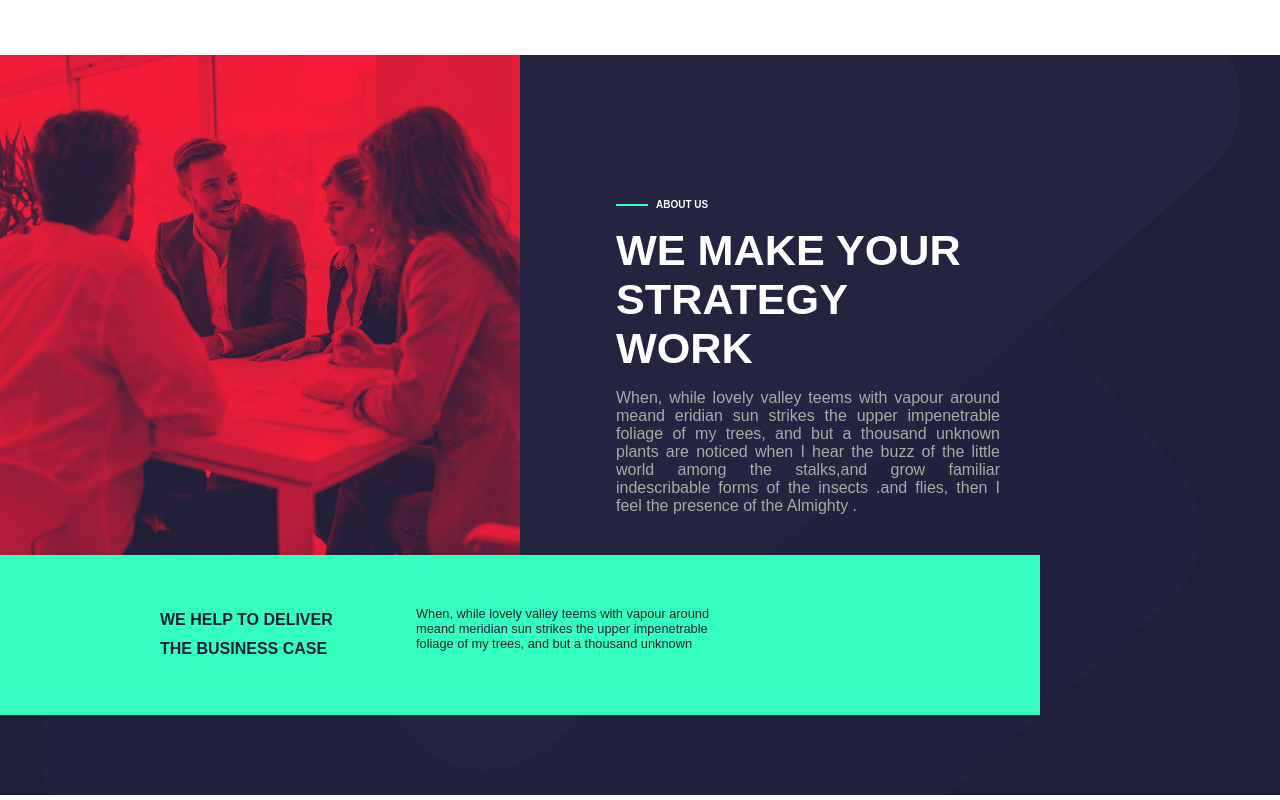
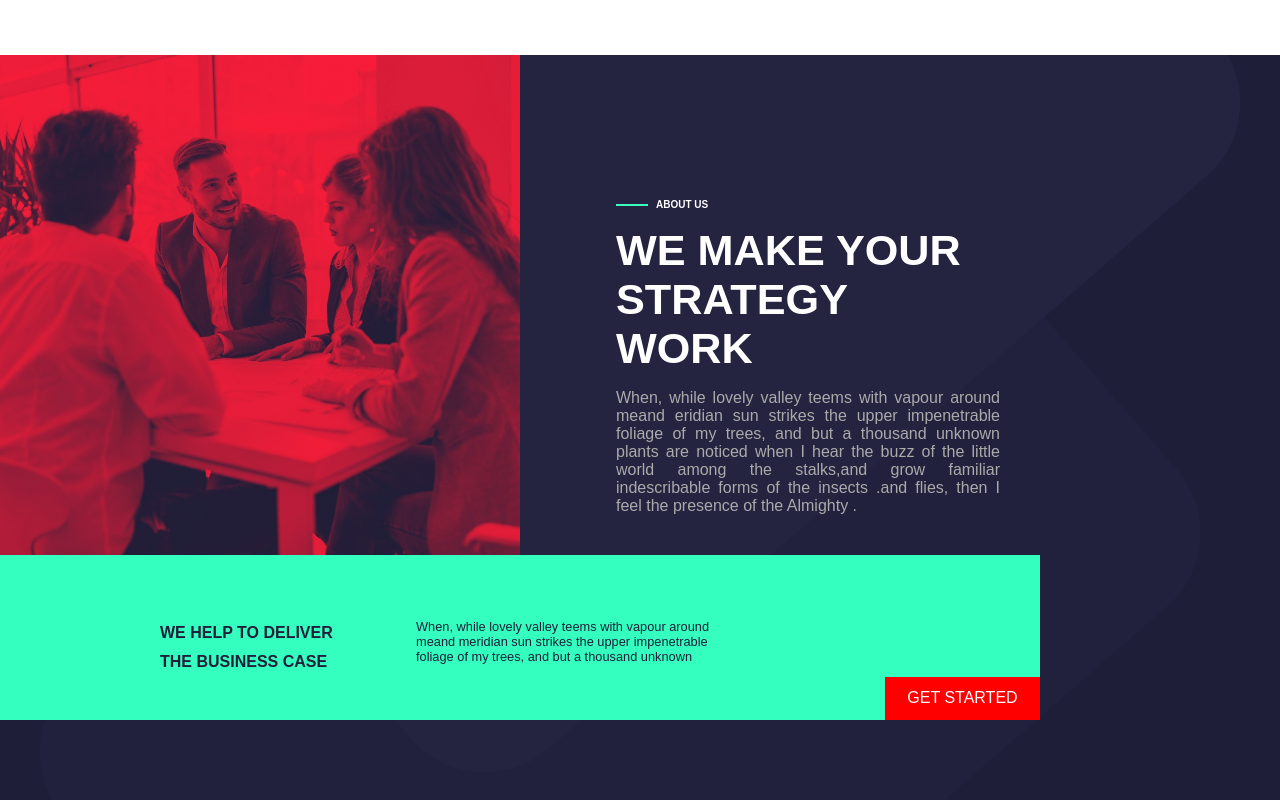
Before and after one commit to SharyMirko/proj-html-vuejs, a Vue app: page / in a window 1280 px wide. Shown: the part 1241-2041 px from the top of the page. Built offline with nearby package versions, Linux system fonts and the light colour scheme; a web font is replaced by a local one.

Commit message:
creo bottone

```diff
--- a/src/components/AboutPh.vue
+++ b/src/components/AboutPh.vue
@@ -32,6 +32,7 @@
           </p>
         </div>
       </div>
+      <div class="btn-red"><a href="#">get started</a></div>
     </div>
   </div>
 </template>
@@ -95,7 +96,7 @@ export default {
 }
 .nonso {
   width: 100%;
-  height: 10rem;
+  padding: 4rem 0 0 0;
   background-color: #35ffbf;
   display: flex;
   flex-direction: column;
@@ -122,4 +123,18 @@ export default {
     }
   }
 }
+.btn-red {
+  background-color: red;
+  padding: 0.8rem 1.4rem;
+  align-self: end;
+  margin-bottom: 0;
+  a {
+    color: #fff;
+    text-transform: uppercase;
+    text-decoration: none;
+  }
+  &:hover {
+    background-color: #1f1e38;
+  }
+}
 </style>
```
